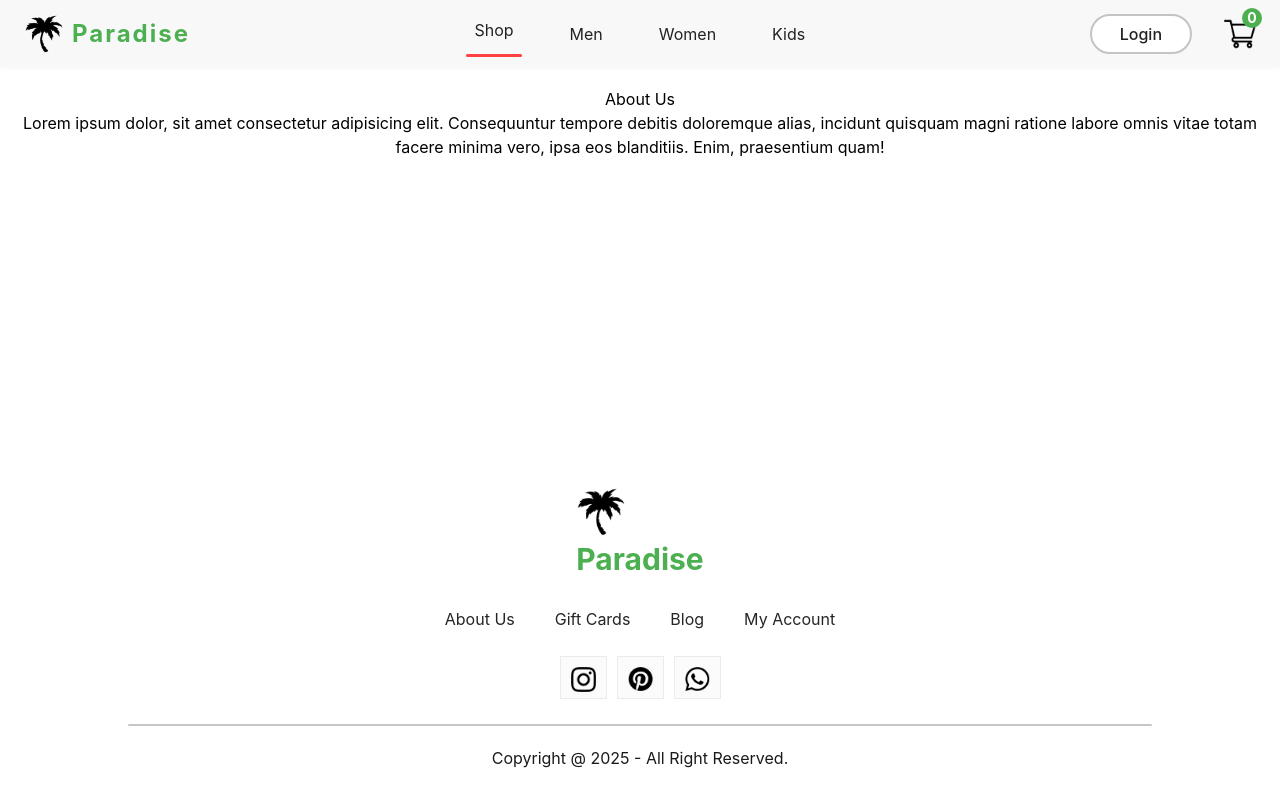
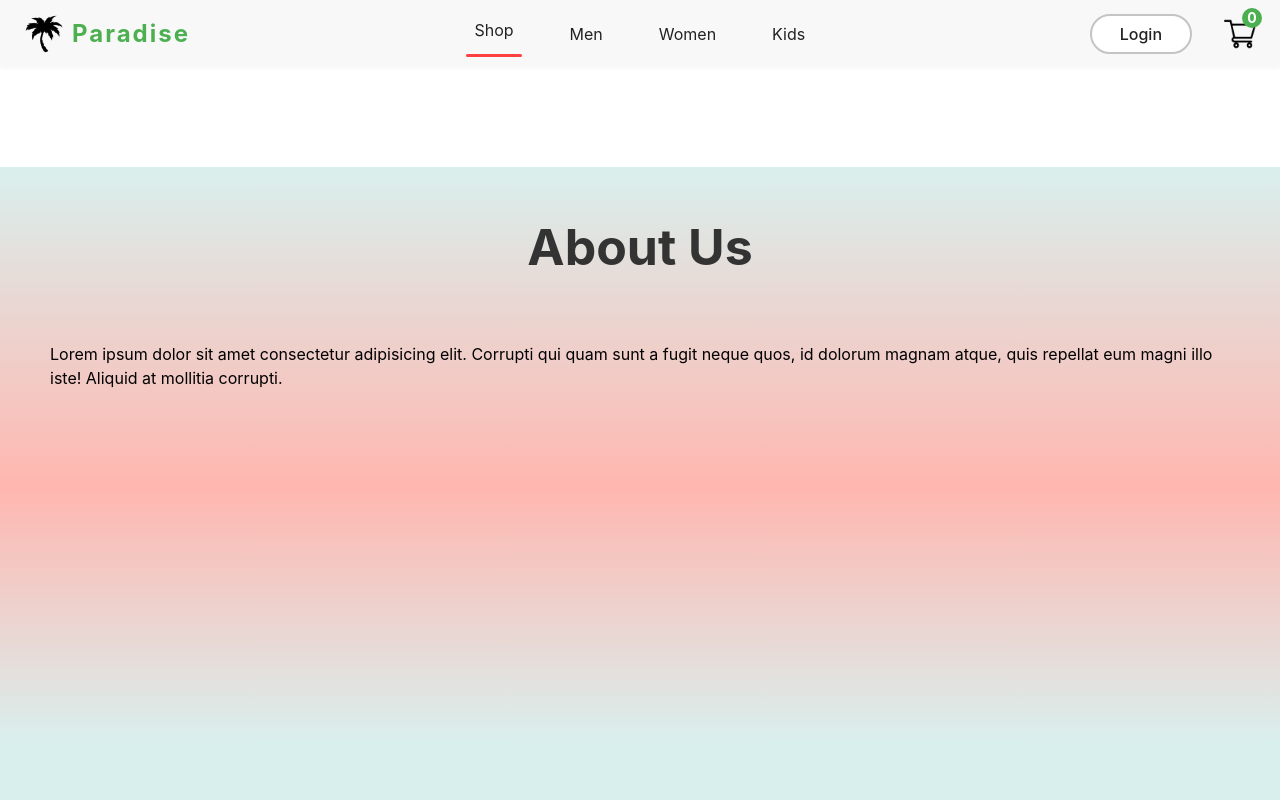
Before and after one commit to FranklinUniversityCompSciPracticum/SU25_Team2, a React (Create React App) app in the folder frontend/: page /about in a window 1280 px wide. Shown: the top 800 px of the page. Built offline with nearby package versions, Linux system fonts and the light colour scheme.

Commit message:
initial styling for About.css

```diff
--- a/frontend/src/Pages/About.jsx
+++ b/frontend/src/Pages/About.jsx
@@ -1,10 +1,15 @@
 import React from 'react';
+import './CSS/About.css'
 
 export default function About() {
     return (
-        <div style={{ padding: '20px', textAlign: 'center' }}>
-            <h1>About Us</h1>
-            <p>Lorem ipsum dolor, sit amet consectetur adipisicing elit. Consequuntur tempore debitis doloremque alias, incidunt quisquam magni ratione labore omnis vitae totam facere minima vero, ipsa eos blanditiis. Enim, praesentium quam!</p>
+        <div className='container'>
+            <div className='header'>
+                <h1>About Us</h1>
+            </div>
+            <div className='body'>
+                <p>Lorem ipsum dolor sit amet consectetur adipisicing elit. Corrupti qui quam sunt a fugit neque quos, id dolorum magnam atque, quis repellat eum magni illo iste! Aliquid at mollitia corrupti.</p>
+            </div>
         </div>
     );
 }
--- /dev/null
+++ b/frontend/src/Pages/CSS/About.css
@@ -0,0 +1,24 @@
+.container{
+    height: 80vh;
+    width: 100vw;
+    background-image: linear-gradient(180deg,rgba(0, 150, 136, 0.15) 0%, rgba(255, 111, 97, 0.5) 50%, rgba(0, 150, 136, 0.15) 90%);
+    display: flex;
+    flex-direction: column;
+    margin: 100px auto;
+}
+
+.header {
+    font-size: 50px;
+    font-weight: 700;
+    color: #333333;
+    display: flex;
+    justify-content: center;
+    align-items: center;
+    width: 100%;
+    height: 20vh;
+    padding: 20px;
+}
+
+.body {
+    padding: 15px 50px;
+}
```
